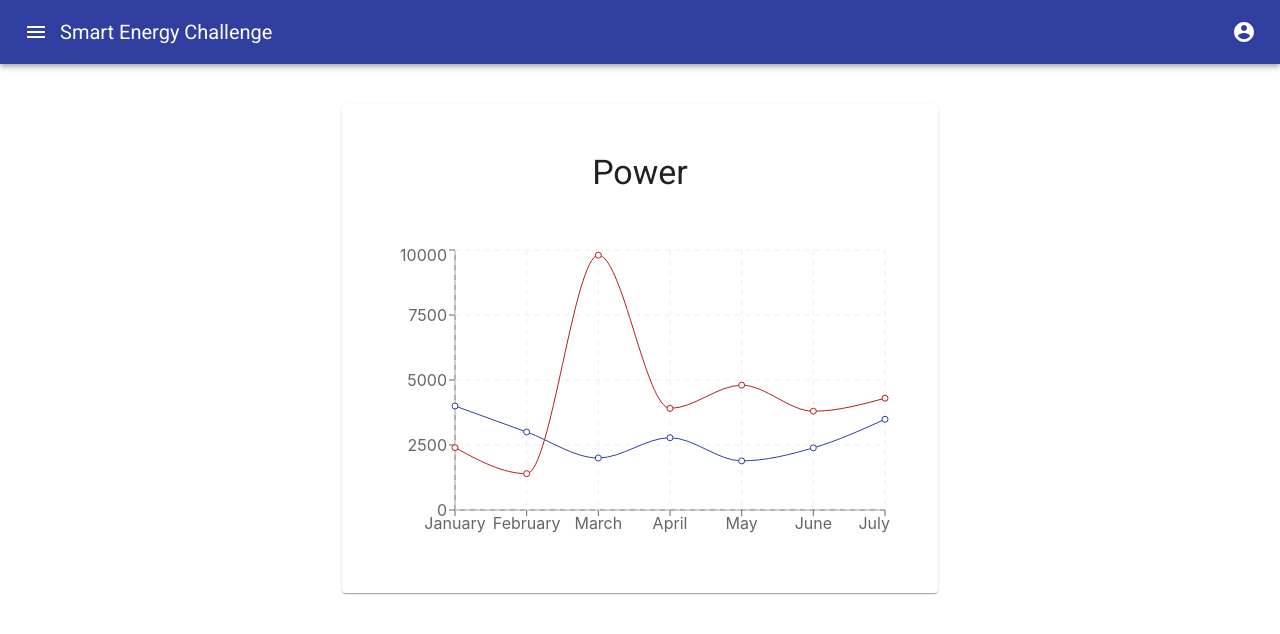
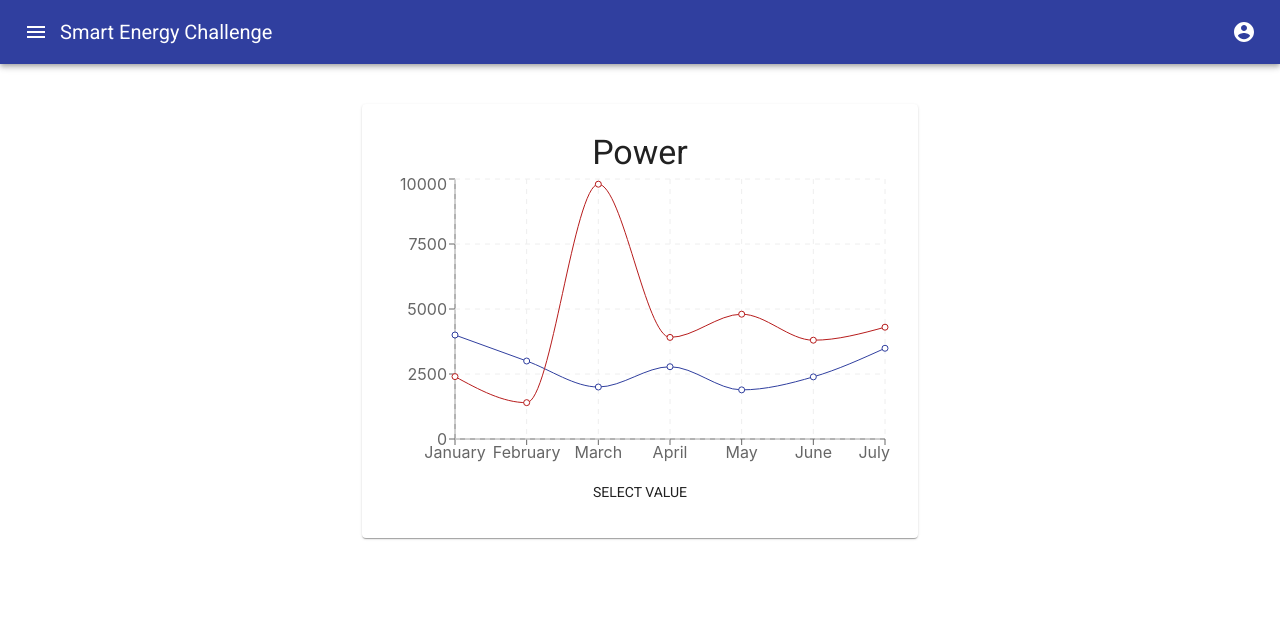
Before and after one commit to TheMarksMen/smartenergychallenge-frontend, a React (Create React App) app: page / in a window 1280 px wide. Shown: the top 634 px of the page. Built offline with nearby package versions, Linux system fonts and the light colour scheme.

Commit message:
🌶️ added menu select for power, peak voltage, RMS current

```diff
--- a/src/Components/App/App.js
+++ b/src/Components/App/App.js
@@ -1,7 +1,8 @@
 import Navbar from '../Navbar/Navbar';
-import { Paper, Grid, Box, ThemeProvider, Typography } from '@material-ui/core';
+import { Paper, Grid, Box, ThemeProvider, Typography, Button, MenuItem, Menu} from '@material-ui/core';
 import { createTheme } from '@material-ui/core/styles';
 import { blue, indigo, red } from '@material-ui/core/colors';
+import React from 'react';
 import SimpleChart from '../SimpleChart/SimpleChart';
 import '@fontsource/roboto';
 
@@ -65,6 +66,23 @@ function App() {
             amt: 2100,
         },
     ];
+
+    const [anchor, setAnchor] = React.useState(null);
+    const [option, setOption] = React.useState("Power");
+
+    const handleClick = (event) => {
+        setAnchor(event.currentTarget);
+    };
+
+    const handleListItemClick = (event) => {
+        setOption(event.currentTarget.textContent);
+        console.log(event.currentTarget);
+    };
+
+    const handleClose = () => {
+        setAnchor(null);
+    };
+
     return (
         <div className="App">
             <ThemeProvider theme={theme}>
@@ -79,14 +97,35 @@ function App() {
                 >
                     <Box display="inline-block">
                         <Paper style={{ padding: '3em', height: '' }}>
-                            <Typography
-                                variant="h4"
-                                align="center"
-                                style={{ marginBottom: '1.5em' }}
+                            <Grid
+                                container
+                                justifyContent="center"
+                                spacing={5}
+                                justify="center"
+                                direction="column-reverse"
                             >
-                                Power
-                            </Typography>
-                            <SimpleChart data={data}></SimpleChart>
+                                <Button aria-controls="simple-menu" aria-haspopup="true" onClick={handleClick}>
+                                    Select Value
+                                </Button>
+                                <SimpleChart data={data}></SimpleChart>
+                                <Menu
+                                    id="menu"
+                                    anchorEl={anchor}
+                                    keepMounted
+                                    open={Boolean(anchor)}
+                                    onClose={handleClose}
+                                >
+                                    <MenuItem onClick={(e) => { handleClose(e); handleListItemClick(e); }}>Power</MenuItem>
+                                    <MenuItem onClick={(e) => { handleClose(e); handleListItemClick(e); }}>Peak Voltage</MenuItem>
+                                    <MenuItem onClick={(e) => { handleClose(e); handleListItemClick(e); }}>RMS Current</MenuItem>
+                                </Menu>
+                                <Typography
+                                     align="center"
+                                     variant="h4"
+                                >
+                                    { option }
+                                </Typography>
+                            </Grid>
                         </Paper>
                     </Box>
                 </Grid>
--- a/src/index.css
+++ b/src/index.css
@@ -1,3 +1,7 @@
+html {
+    overflow-x: hidden;
+}
+
 body {
     margin: 0;
     font-family: -apple-system, BlinkMacSystemFont, 'Segoe UI', 'Roboto',
```
